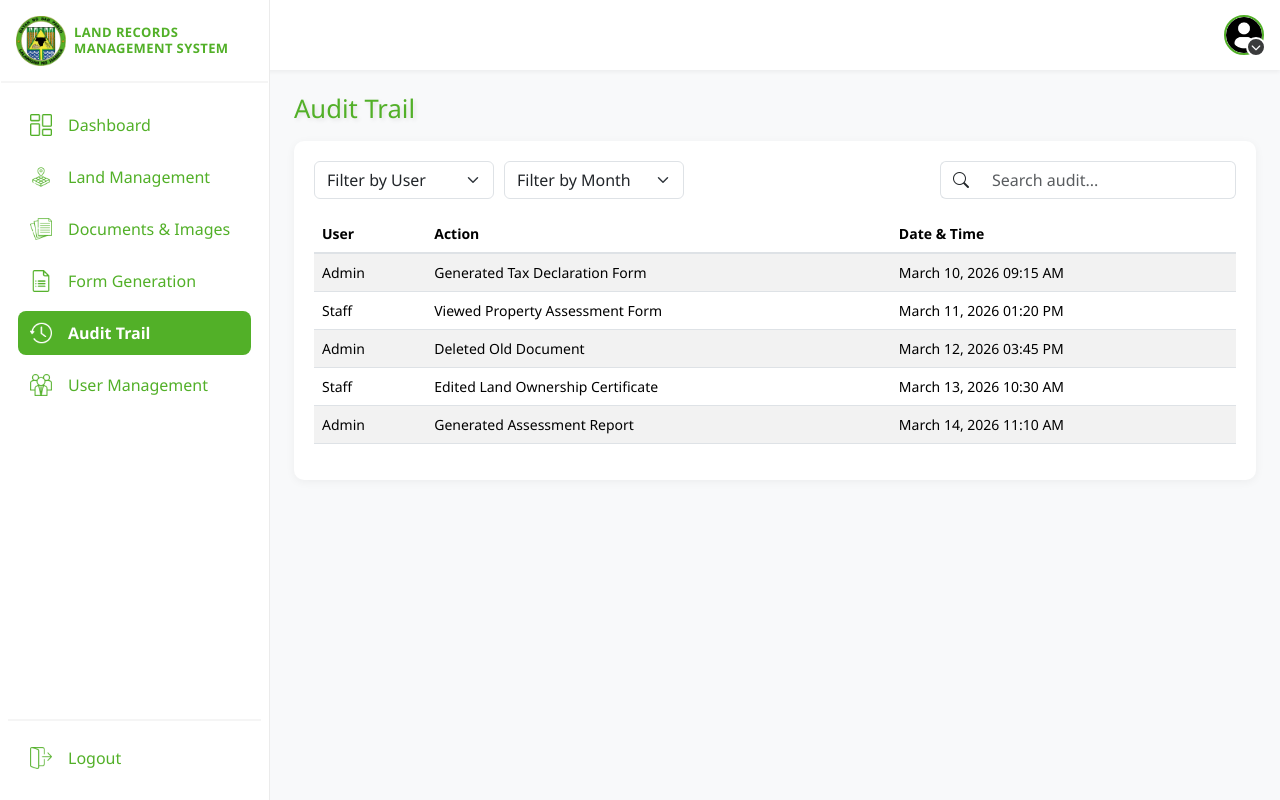
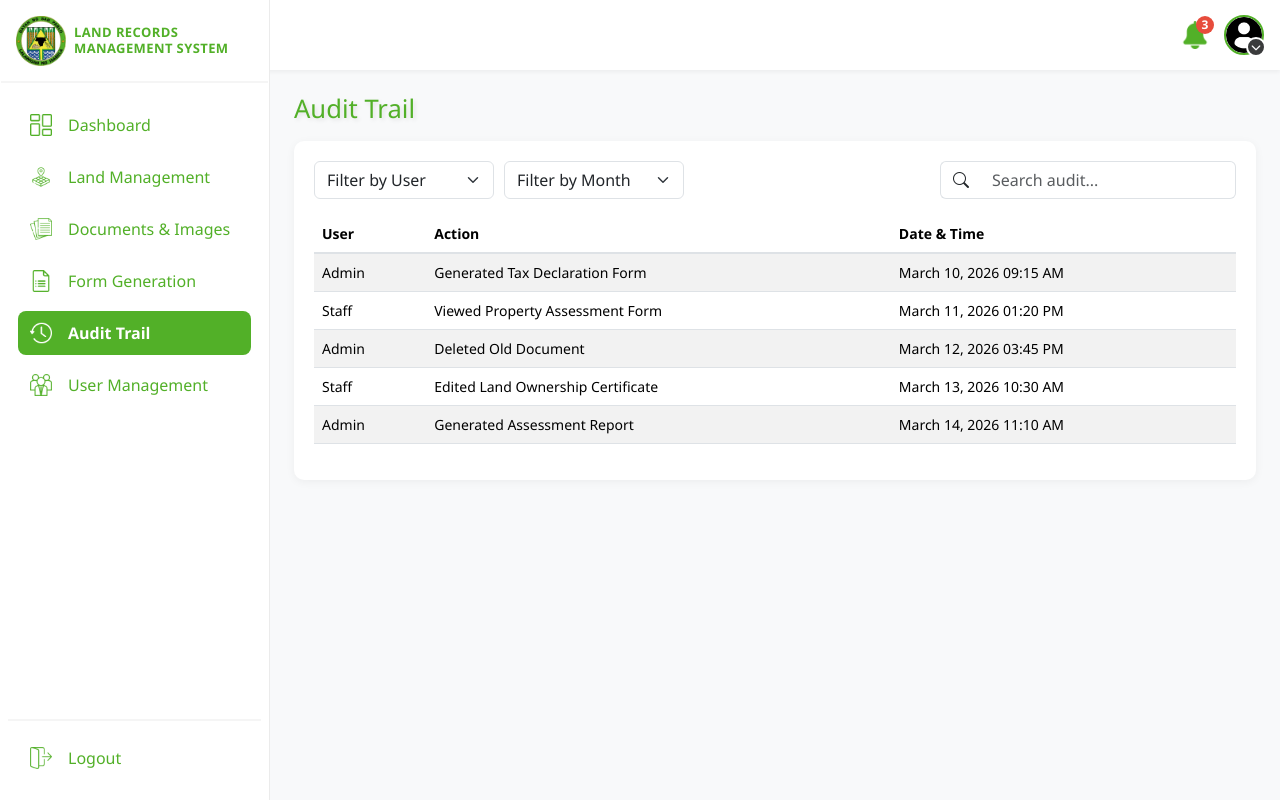
Before and after one commit to dunkinnn/landrecords_system, a PHP site: page /views/admin/audit_trail.php in a window 1280 px wide. Run offline with PHP 8.4, Linux system fonts and the light colour scheme; the visitor is signed in with stand-in values (Sample User, id 1).

Commit message:
New Update

```diff
--- a/layouts/header.php
+++ b/layouts/header.php
@@ -13,8 +13,8 @@ $fullname   = $_SESSION['fullname'] ?? 'No Fullname Set';
 $role       = $_SESSION['role'] ?? 'No Role Set';
 $user_id    = $_SESSION['user_id'] ?? 0;
 
-// Notifications DB query disabled
-$unreadCount = 0;
+// Example unread notifications count
+$unreadCount = 3; // change this with DB query later
 ?>
 
 <!-- Font Awesome -->
@@ -29,6 +29,15 @@ $unreadCount = 0;
 
   <div class="header-user-info">
 
+    <!-- Notification Bell -->
+    <div class="notification-wrapper" onclick="toggleNotifications()">
+      <img src="../../assets/img/icons/bell.png" class="notification-icon" alt="Notifications">
+      <?php if($unreadCount > 0): ?>
+        <span class="notification-badge"><?= $unreadCount ?></span>
+      <?php endif; ?>
+    </div>
+
+    <!-- Profile Dropdown -->
     <div class="profile-dropdown">
 
       <div class="profile-info" onclick="toggleProfileMenu()">
@@ -40,7 +49,6 @@ $unreadCount = 0;
             <i class="fa fa-chevron-down"></i>
           </div>
         </div>
-
       </div>
 
       <div id="profileMenu" class="dropdown-menu">
@@ -54,7 +62,12 @@ $unreadCount = 0;
         </div>
 
         <hr>
-          <a href="../settings/settings.php">Settings</a>
+        <a href="../profile/profile.php">
+          <img src="../../assets/img/icons/user.png" class="menu-icon"> Profile
+        </a>
+        <a href="../settings/settings.php">
+          <img src="../../assets/img/icons/settings.png" class="menu-icon"> Settings
+        </a>
       </div>
 
     </div>
@@ -65,7 +78,6 @@ $unreadCount = 0;
 
 <!-- Header CSS -->
 <style>
-
 .navbar {
   display: flex;
   align-items: center;
@@ -93,8 +105,37 @@ $unreadCount = 0;
   margin-left: auto;
 }
 
-/* Profile */
+/* Notification */
+.notification-wrapper {
+  position: relative;
+  margin-right: 15px;
+  cursor: pointer;
+}
 
+.notification-icon {
+  width: 28px;
+  height: 28px;
+  object-fit: contain;
+}
+
+.notification-badge {
+  position: absolute;
+  top: -5px;
+  right: -5px;
+  background: #e74c3c;
+  color: white;
+  font-size: 12px;
+  font-weight: 600;
+  width: 18px;
+  height: 18px;
+  border-radius: 50%;
+  display: flex;
+  align-items: center;
+  justify-content: center;
+  pointer-events: none;
+}
+
+/* Profile Dropdown */
 .profile-dropdown{
   position: relative;
 }
@@ -112,8 +153,6 @@ $unreadCount = 0;
   object-fit: cover;
   border: 2px solid #52B028;
 }
-
-/* Small circle dropdown button */
 
 .dropdown-circle{
   position: absolute;
@@ -135,7 +174,6 @@ $unreadCount = 0;
 }
 
 /* Dropdown menu */
-
 .dropdown-menu{
   position: absolute;
   right: 0;
@@ -150,11 +188,20 @@ $unreadCount = 0;
 }
 
 .dropdown-menu a{
-  display: block;
+  display: flex;
+  align-items: center;
+  gap: 10px;
   padding: 10px 18px;
   text-decoration: none;
   color: #333;
   font-size: 14px;
+}
+
+.menu-icon{
+  font-weight: 700;
+  width: 18px;
+  height: 18px;
+  object-fit: contain;
 }
 
 .dropdown-menu a:hover{
@@ -168,7 +215,6 @@ $unreadCount = 0;
 }
 
 /* Dropdown profile header */
-
 .dropdown-user{
   display: flex;
   align-items: center;
@@ -191,19 +237,12 @@ $unreadCount = 0;
   color: #777;
 }
 
-.logout{
-  color: #e74c3c;
-  font-weight: 600;
-}
-
 </style>
 
 <!-- Dropdown Script -->
 <script>
-
 function toggleProfileMenu(){
   const menu = document.getElementById("profileMenu");
-
   menu.style.display = menu.style.display === "block" ? "none" : "block";
 }
 
@@ -213,4 +252,8 @@ window.onclick = function(event){
   }
 }
 
+// Example notification click
+function toggleNotifications(){
+  alert('Show notifications dropdown or page here');
+}
 </script>
```
Also changed, not shown: assets/img/icons/bell.png (added), assets/img/icons/notification.png (added), assets/img/icons/user.png (added).
